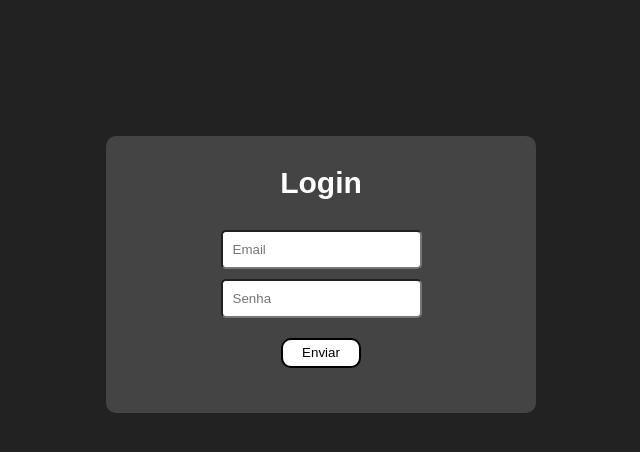
After one commit to RloanBRG/Projeto_Biblioteca, a Flask app: page /login in a window 1280 px wide. The commit adds this page. Shown: the top 452 px of the page, without its empty margins (319-959 px from the left). Run offline with Flask 3, Linux system fonts and the light colour scheme.

Commit message:
Funcionamento entre python, json e html

```diff
--- a/Codigo/Main.py
+++ b/Codigo/Main.py
@@ -1,4 +1,5 @@
 from Codigo_json import *
+from Web.flask_web import app
 
 
 import json # Leitura de arquivo json
@@ -51,4 +52,5 @@ def menu():
             print("Tente novamente")
 
 
-menu()
+
+app()
--- a/Codigo/biblioteca.json
+++ b/Novo_codigo/biblioteca.json
@@ -121,14 +121,14 @@
             "id": 2,
             "nome": "Aruan da Silva",
             "idade": "30",
-            "email": "email@email.com.br",
+            "email": "email1@email.com.br",
             "tipo": "comum"
         },
         {
             "id": 3,
             "nome": "testaldo da silva",
             "idade": "30",
-            "email": "email@email.com.br",
+            "email": "email2@email.com.br",
             "tipo": "adm"
         },
         {
--- a/Web/flask_web.py
+++ b/Novo_codigo/flask_web.py
@@ -1,4 +1,5 @@
 from flask import Flask
+from python.Codigo_json import *
 
 app = Flask(__name__)
 
--- a/Codigo/Usuarios.py
+++ b/Novo_codigo/python/Usuarios.py
@@ -1,9 +1,10 @@
 class Usuario_Objeto: # Cria Usuarios
-    def __init__ (self, id: int, nome: str, idade: int, email: str, tipo: str):
+    def __init__ (self, id: int, nome: str, idade: int, email: str, senha: str, tipo: str):
         self.id = id
         self.nome = nome
         self.idade = idade
         self.email = email
+        self.senha = senha
         self.tipo = tipo
 
     def para_dicionario(self): # Retorna o que seria uma lista de dados de um livro em um dicionario, tipo aceito em json para que o salvamento ocorra
@@ -25,3 +26,6 @@ class Usuario_Objeto: # Cria Usuarios
 
         else:
             print("Não tem acesso a livros de maior idade")
+
+    def autenticacao_email(self):
+        ...
--- a/Web/static/login_style.css
+++ b/Novo_codigo/static/login_style.css
@@ -34,15 +34,22 @@ input{
     justify-self: center;
     align-items: center;
     border-radius: 5px;
+    size: 10px;
+    padding: 10px;
 }
 
 .input_user{
     margin: 10px;
+    gap: 10px;
+    border: 5px;
     justify-self: center;
+    display:inline-flex;
+    align-items: center;
+    display: flex;
+    flex-direction: column;
 }
 
 #user_botao{
-
     justify-content: center;
     align-items: center;
     width: 80px;
@@ -52,3 +59,20 @@ input{
     border-radius: 10px;
     border: solid 2px;
 }
+#user_botao:hover{
+    cursor: pointer;
+    background-color: #dddddd;
+}
+form{
+    align-items: center;
+    display: flex;
+    flex-direction: column;
+    gap: 10px;
+    align-content: center;
+    margin: 5px 5px;
+}
+
+span{
+    size: 10px;
+    color: red;
+}
--- /dev/null
+++ b/Novo_codigo/static/pag_principal_style.css
@@ -0,0 +1,4 @@
+body{
+    background-color: #222;
+    color: white;
+}
--- /dev/null
+++ b/Novo_codigo/templates/login.html
@@ -0,0 +1,31 @@
+<!DOCTYPE html>
+<html lang="pt-br">
+<head>
+    <meta charset="UTF-8">
+    <meta name="viewport" content="width=device-width, initial-scale=1.0">
+    <link rel="stylesheet" href="../static/login_style.css">
+    <title>Painel de login</title>
+</head>
+<body>
+    <div id="conteudo_site">
+        <div id="login_painel">
+            <h2>Login</h2>
+            <div class="input_user">
+                <form action="/login" method="post">
+
+                    <input type="email" name="email" placeholder="Email" required>
+
+                    <input type="password" name="password" placeholder="Senha" required>
+
+                    <button type="submit" id="user_botao">Enviar</button>
+                </form>
+                {% if mensagem %}
+                    <span>{{mensagem}}</span>
+                {% endif %}
+            </div>
+
+        </div>
+
+    </div>
+</body>
+</html>
--- /dev/null
+++ b/Novo_codigo/view.py
@@ -0,0 +1,49 @@
+from flask import redirect, url_for, render_template, request
+from flask_web import app
+from python.Codigo_json import *
+import re
+
+@app.route("/")
+def pagina_web():
+    return redirect(url_for('login_home'))
+
+@app.route("/login", methods=["GET","POST"])
+def login_home():
+    if request.method == "POST":
+        email = request.form["email"]
+
+        padrao_email = r"[^@]+@[^@]+\.[^@]+"
+        if not re.match(padrao_email, email):
+            return render_template("login.html", mensagem="Email invalido")
+
+        dados = carregar_json()
+        for usuario in dados["Usuarios"]:
+            if usuario['email'] == email:
+                return redirect(url_for('pagina_principal'))
+
+        # if existe_usuario == False:
+        return render_template("login.html", mensagem = "Email ou senha invalidos(debug: algum erro aconteceu)")
+
+
+    return render_template("login.html")
+
+@app.route("/teste")
+def teste():
+    return "voce me achou"
+
+@app.route("/perfil")
+def perfil_usuario():
+    return render_template("profile.html")
+
+@app.route("/principal")
+def pagina_principal():
+    verificar_caminho()
+    dados = carregar_json()
+
+    if dados is None:
+        print("Erro em 'view.py'")
+        return "Erro: dados não carregados"
+
+
+    livros = dados["Livros"]
+    return render_template("pag_principal.html", livros=livros)
```
Also changed, not shown: Novo_codigo/python/Codigo_json.py (renamed from Codigo/Codigo_json.py, +14 -6 lines), Novo_codigo/templates/pag_principal.html (added, +17 -0 lines), Web/templates/login.html (deleted, +0 -29 lines), Web/view.py (deleted, +0 -15 lines), Novo_codigo/python/Livros.py (renamed from Codigo/Livros.py), Novo_codigo/python/__init__.py (added), Novo_codigo/static/home_style.css (renamed from Web/static/home_style.css), Novo_codigo/static/profile_style.css (added), Novo_codigo/templates/home.html (renamed from Web/templates/home.html), Novo_codigo/templates/profile.html (renamed from Web/templates/profile.html).
